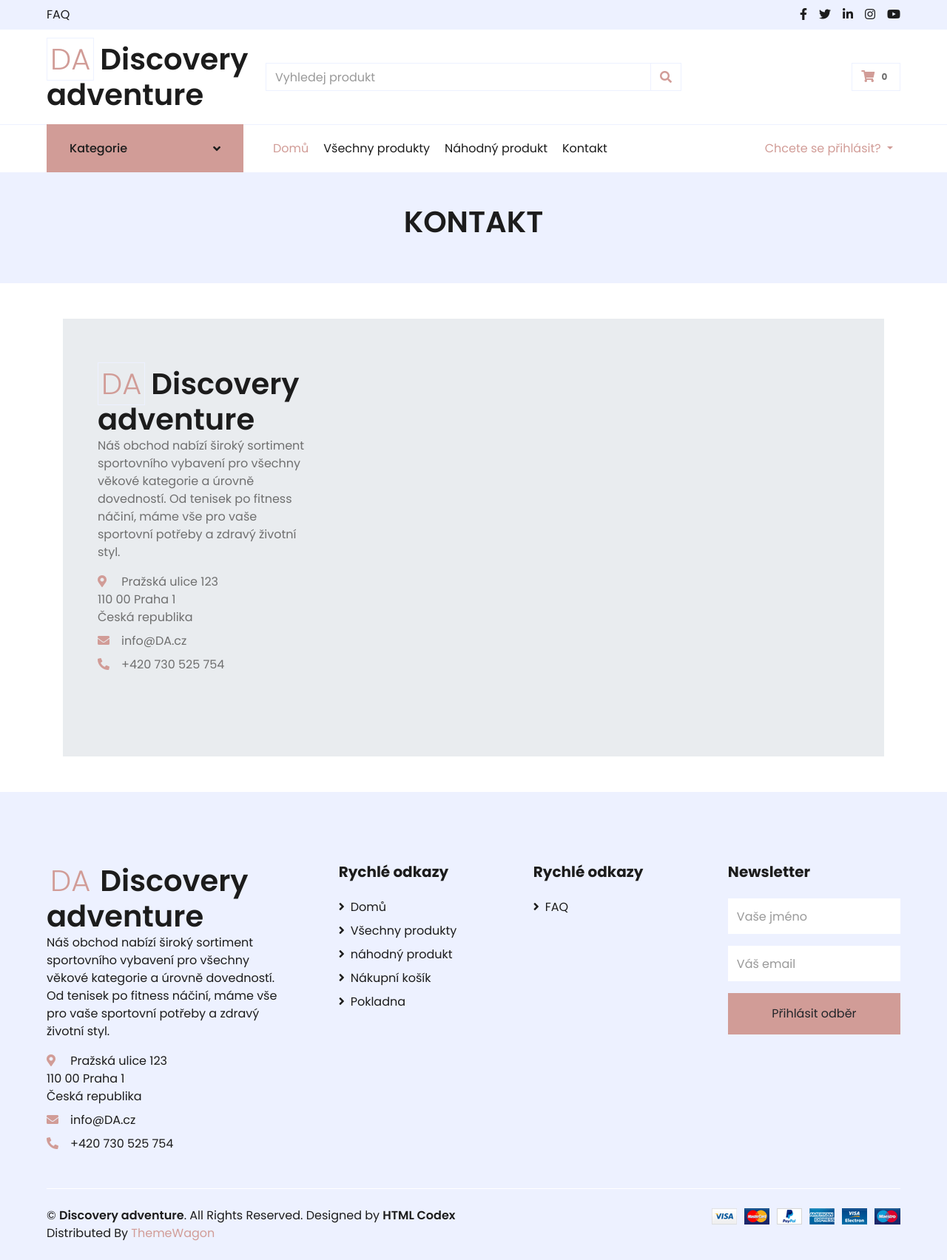
After one commit to Determinathor/Discovery_adventure, a Django app: page /contact/ in a window 1280 px wide. The commit adds this page. Shown: the whole page at 74% size. Run offline with Django 4.2, Linux system fonts and the light colour scheme; data that the repository does not hold is empty; some libraries are stand-ins or nearby versions.

Commit message:
3.2.x. přidání a napojení šablony kontakt

```diff
--- a/discovery_adventure/urls.py
+++ b/discovery_adventure/urls.py
@@ -8,7 +8,7 @@ from accounts.views import SubmittableLoginView, SignUpView, SubmittablePassword
 
 from viewer.views import home, ProductsListView, ProductTemplateView, ProductCreateView, CategoryListView, \
     CategoryTemplateView, ProductsCheckoutListView, ProductsCartListView, RandomProductTemplateView, FAQView, \
-    ProductUpdateView, ProductDeleteView, ProductSortedLowListView, ProductSortedHighListView
+    ProductUpdateView, ProductDeleteView, ProductSortedLowListView, ProductSortedHighListView, Contactview
 
 urlpatterns = [
 
@@ -25,6 +25,7 @@ urlpatterns = [
     path('product/update/<pk>/', ProductUpdateView.as_view(), name='product_create'), # update produktu
     path('product/delete/<pk>/', ProductDeleteView.as_view(), name='product_delete'), # odstranění produktu
     path('faq/', FAQView.as_view(), name='faq'), # faq stránka
+    path('contact/', Contactview.as_view(), name='contact'), # faq stránka
     path('checkout/', ProductsCheckoutListView.as_view(), name='checkout'),
     path('cart/', ProductsCartListView.as_view(), name='cart'),
     path('shop-nejdrazsi/', ProductSortedLowListView.as_view(), name='shop-nejdrazsi'), #zobrazi vsechny produkty serazene od nejlevnejsiho
--- /dev/null
+++ b/viewer/templates/contact.html
@@ -0,0 +1,18 @@
+{% extends "base.html" %}
+{% block content %}
+<div class="container">
+    <div class="jumbotron">
+        <div class="faq-container">
+            <div class="col-lg-4 col-md-12 mb-5 pr-3 pr-xl-5">
+                <a href="{% url 'home' %}" class="text-decoration-none">
+                    <h1 class="m-0 display-9 font-weight-semi-bold"><span class="text-primary font-weight-light border px-1 mr-2">DA</span>Discovery adventure</h1>
+                </a>
+                <p>Náš obchod nabízí široký sortiment sportovního vybavení pro všechny věkové kategorie a úrovně dovedností. Od tenisek po fitness náčiní, máme vše pro vaše sportovní potřeby a zdravý životní styl.</p>
+                <p class="mb-2"><i class="fa fa-map-marker-alt text-primary mr-3"></i> Pražská ulice 123 <br> 110 00 Praha 1 <br> Česká republika</p>
+                <p class="mb-2"><i class="fa fa-envelope text-primary mr-3"></i>info@DA.cz</p>
+                <p class="mb-0"><i class="fa fa-phone-alt text-primary mr-3"></i>+420 730 525 754</p>
+            </div>
+        </div>
+    </div>
+</div>
+{% endblock %}
--- a/viewer/templates/nav.html
+++ b/viewer/templates/nav.html
@@ -41,7 +41,7 @@
                             <a href="{% url 'home' %}" class="nav-item nav-link active">Domů</a>
                             <a href="{% url 'shop' %}" class="nav-item nav-link">Všechny produkty</a>
                             <a href="{% url 'random' %}" class="nav-item nav-link">Náhodný produkt</a>
-                            <a href="contact.html" class="nav-item nav-link">Kontakt</a>
+                            <a href="{% url 'contact' %}" class="nav-item nav-link">Kontakt</a>
                         </div>
                         <div class="navbar-nav ml-auto py-0">
                             <div class="nav-item dropdown">
--- a/viewer/views.py
+++ b/viewer/views.py
@@ -36,7 +36,13 @@ def hello(request):
     return render(request, "hello.html")
 
 
-
+class Contactview(TemplateView):
+    template_name = "contact.html"
+    def get_context_data(self, **kwargs):
+        context = super().get_context_data(**kwargs)
+        context['categories'] = Category.objects.all()
+        context['current_template'] = "kONTAKT"
+        return context
 
 class CategoryListView(ListView): # chceme zobrazit všechny kategorie
     model = Category
@@ -218,6 +224,7 @@ class ProductModelForm(ModelForm): # formulář pro produkt
     def get_context_data(self, **kwargs):
         context = super().get_context_data(**kwargs)
         context['categories'] = Category.objects.all()
+        context['current_template'] = "Formulář produktu"
         return context
 
 
@@ -234,6 +241,7 @@ class ProductCreateView(PermissionRequiredMixin, CreateView): # autorizace + vyt
     def get_context_data(self, **kwargs):
         context = super().get_context_data(**kwargs)
         context['categories'] = Category.objects.all()
+        context['current_template'] = "Vytváření produktu"
         return context
 
 
@@ -251,6 +259,7 @@ class ProductUpdateView(PermissionRequiredMixin, UpdateView): # update produktu
     def get_context_data(self, **kwargs):
         context = super().get_context_data(**kwargs)
         context['categories'] = Category.objects.all()
+        context['current_template'] = "úprava produktu"
         return context
 
 
```
